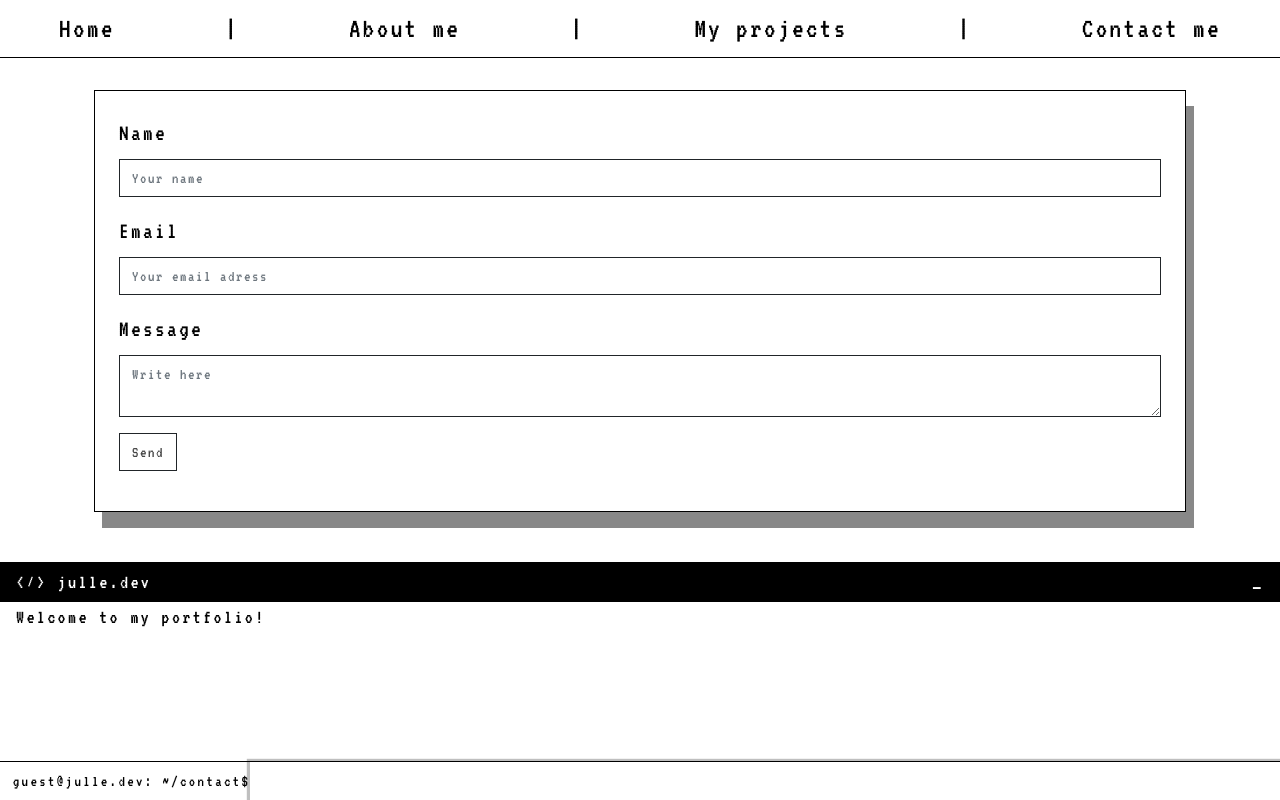
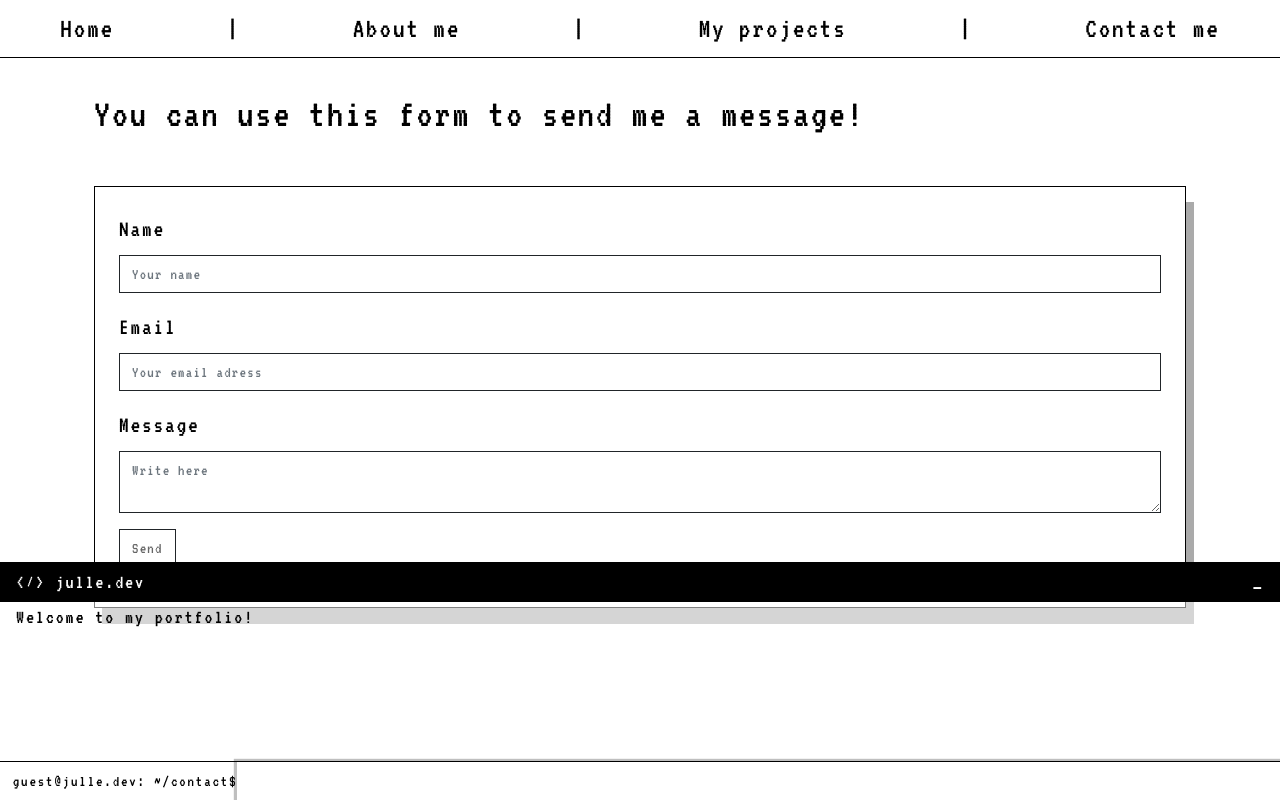
Before and after one commit to julleboi/my-portfolio, a React app in the folder client/: page /contact in a window 1280 px wide. Built offline with nearby package versions, Linux system fonts and the light colour scheme.

Commit message:
Update styles and remove fontawesome

```diff
--- a/client/public/index.html
+++ b/client/public/index.html
@@ -4,7 +4,7 @@
     <meta charset="utf-8" />
     <meta name="viewport" content="width=device-width, initial-scale=1" />
     <meta name="theme-color" content="#000000" />
-    <title>My Portfolio</title>
+    <title>julle.dev</title>
   </head>
   <body>
     <noscript>You need to enable JavaScript to run this app.</noscript>
--- a/client/src/about/About.tsx
+++ b/client/src/about/About.tsx
@@ -16,9 +16,8 @@ export default () => {
       </p>
       <p>
         Get a better grasp of my skills by having a look at
-        my <i className='fab fa-github-alt'/> <Link to='/projects'>
-        projects</Link>, to see what I have been working on more
-        recently.
+        my <Link to='/projects'>projects</Link>, to see what I have
+        been working on recently.
       </p>
     </div>
   );
--- a/client/src/colors.scss
+++ b/client/src/colors.scss
@@ -1,9 +1,10 @@
 $background: #fff;
 $primary: #000;
-$secondary: #444;
+$secondary: #666;
 $danger: #e44;
 $link-color: #44f;
-$my-gray: #888;
+$badge-color: #888;
+$shadow-color: #aaa;
 
 // Misc
 $js-yellow: #ff4;
@@ -17,7 +18,8 @@ $theme-colors: (
   'secondary': $secondary,
   'danger': $danger,
   'link-color': $link-color,
-  'my-gray': $my-gray,
+  'badge-color': $badge-color,
+  'shadow-color': $shadow-color,
 
   // Misc
   'js-yellow': $js-yellow,
--- a/client/src/contact/Contact.tsx
+++ b/client/src/contact/Contact.tsx
@@ -5,6 +5,9 @@ import './styles.scss';
 export default () => {
   return (
     <div id='contact'>
+      <h1 className='mb-5'>
+        You can use this form to send me a message!
+      </h1>
       <ContactForm />
     </div>
   )
--- a/client/src/contact/styles.scss
+++ b/client/src/contact/styles.scss
@@ -1,12 +1,10 @@
 @import '../styles.scss';
 
-#contact {
+#contact-form {
   @extend .my-shadow;
   @extend .p-4;
   border: solid 1px;
-}
 
-#contact-form {
   input,
   textarea,
   button {
--- a/client/src/home/Home.tsx
+++ b/client/src/home/Home.tsx
@@ -3,8 +3,10 @@ import React from 'react';
 export default () => {
   return (
     <div id='home'>
-      <h1 className='display-3'>
-        Hi, <br />
+      <h1 className='display-1 mb-3'>
+        Hi,
+      </h1>
+      <h1 className='display-4'>
         Welcome to my portfolio.
       </h1>
     </div>
--- a/client/src/projects/Projects.tsx
+++ b/client/src/projects/Projects.tsx
@@ -2,8 +2,6 @@ import React, { useState, useEffect } from 'react';
 import LanguageBadge from './LanguageBadge';
 import StarsBadge from './StarsBadge';
 import './styles.scss';
-
-const FILTER_NAMES = ['congenial-barnacle'];
 
 type Repository = {
   name: string;
@@ -22,7 +20,6 @@ export default () => {
     setIsLoading(true);
     fetch('https://api.github.com/users/julleboi/repos')
       .then(res => res.json())
-      .then((res: Repository[]) => res.filter(({name}) => !FILTER_NAMES.includes(name)))
       .then(res => setRepos(res))
       .catch(() => setError('Could not fetch my projects from GitHub :('))
       .finally(() => setIsLoading(false));
@@ -70,6 +67,9 @@ export default () => {
 
   return (
     <div id='projects'>
+      <h1 className='mb-5'>
+        Here are some projects that I have posted on GitHub :-)
+      </h1>
       <Inner />
     </div>
   );
--- a/client/src/projects/styles.scss
+++ b/client/src/projects/styles.scss
@@ -56,6 +56,6 @@
 
 .badge-base {
   @extend .badge;
-  background-color: $my-gray;
+  background-color: $badge-color;
   color: $background;
 }
--- a/client/src/styles.scss
+++ b/client/src/styles.scss
@@ -1,7 +1,6 @@
 @import './colors.scss';
 @import '~bootstrap/scss/bootstrap.scss';
 @import url('https://fonts.googleapis.com/css2?family=VT323');
-@import url('https://pro.fontawesome.com/releases/v5.10.0/css/all.css');
 
 body {
   font-family: 'VT323', monospace;
@@ -18,7 +17,7 @@ body,
 input,
 textarea,
 button {
-  letter-spacing: 0.1em;
+  letter-spacing: 0.2ch;
 }
 
 #content {
@@ -32,7 +31,7 @@ button {
 }
 
 .my-shadow {
-  box-shadow: 8px 16px $my-gray;
+  box-shadow: 8px 16px $shadow-color;
 }
 
 #links {
--- a/client/src/terminal/styles.scss
+++ b/client/src/terminal/styles.scss
@@ -19,7 +19,7 @@
   min-height: 8em;
   max-height: 8em;
   overflow: auto;
-  background-color: rgba($body-bg, 0.5);
+  background-color: rgba($background, 0.5);
   font-size: smaller;
   color: $primary;
   border-bottom: $primary solid 1px;
```
